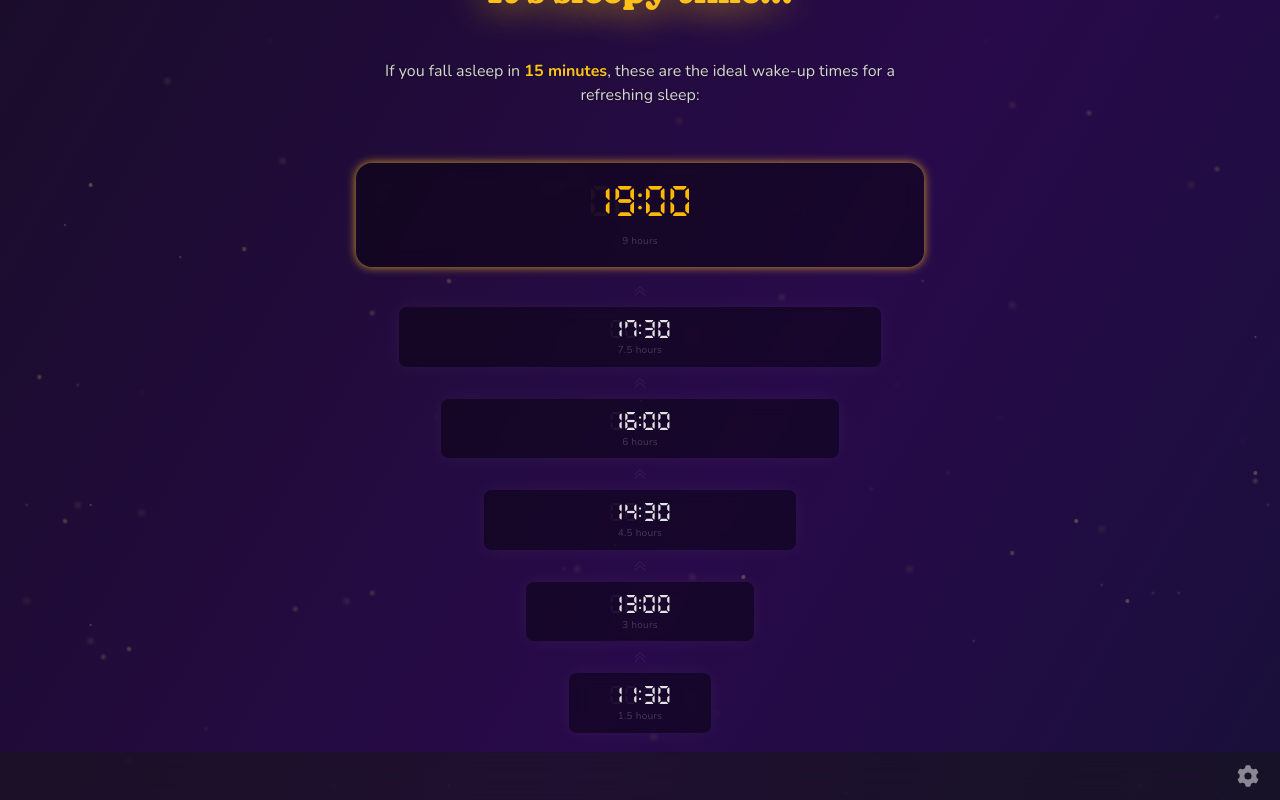
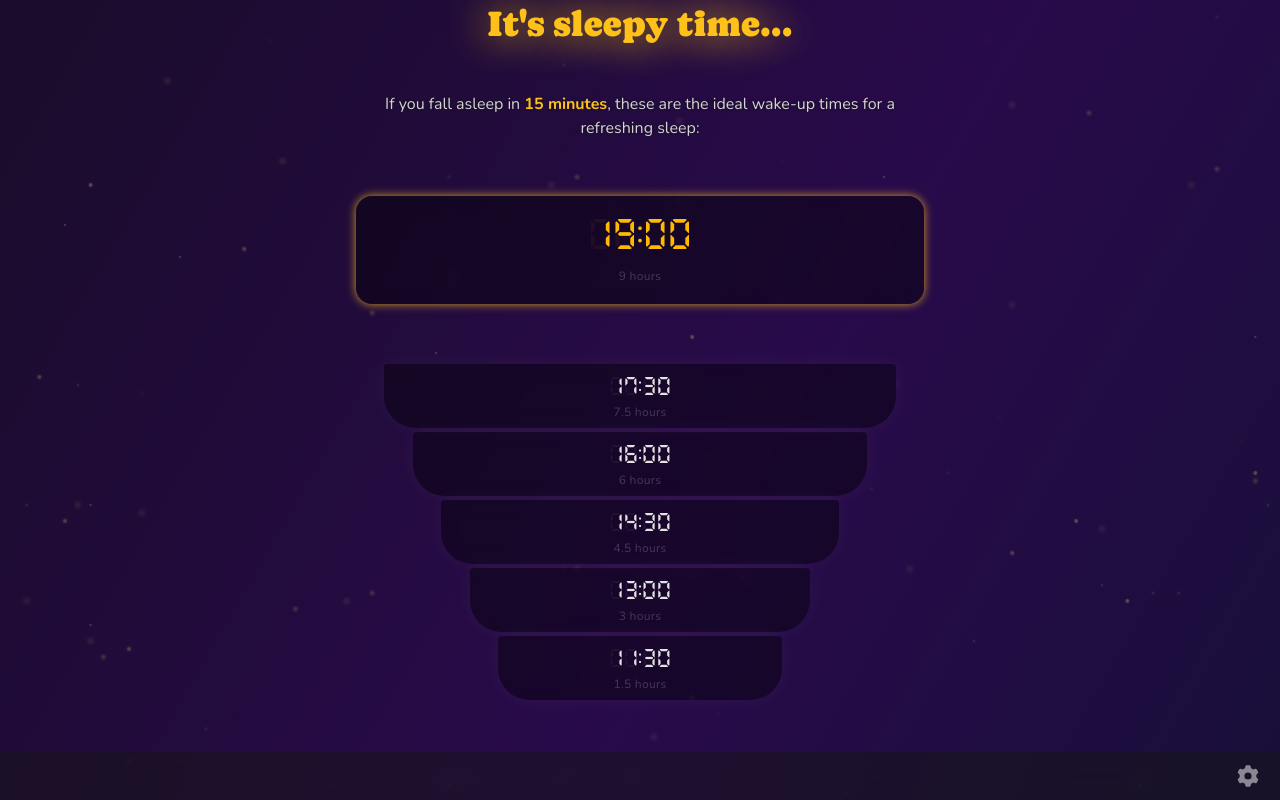
Before and after one commit to aronsantha/wakey, a React (Vite) app: page / in a window 1280 px wide. Built offline with nearby package versions, Linux system fonts and the light colour scheme.

Commit message:
Revert "show increment with arrows"
This reverts commit 16f95b3e77b4264df855e446e68cb7a904f03d65.

```diff
--- a/src/components/App.jsx
+++ b/src/components/App.jsx
@@ -70,48 +70,25 @@ function App() {
             </h2>
           </div>
 
-          <div className="mt-14 flex w-full flex-col flex-wrap items-center gap-x-4 gap-y-1">
+          <div className="flex w-full flex-col flex-wrap items-center gap-x-4 gap-y-1">
             {sleepLengthArray.map((interval, index) => {
-              const widthPercentage = 100 - index * 15;
+              const widthPercentage = 100 - index * 10;
               return (
-                <>
                 <div
                   key={index}
                   style={{ width: `${widthPercentage}%` }}
-                    className="flex min-w-fit flex-col items-center justify-center gap-x-3 rounded-lg bg-black/40 px-3 py-2 text-lg shadow-[0_0_20px_white]/5 backdrop-blur-sm first:mb-2 first:flex-col first:gap-4 first:rounded-2xl first:py-5 first:text-3xl first:text-amber-400 first:shadow-[0_0_10px_#fec119]/80"
+                  className="flex min-w-fit flex-col items-center justify-center gap-x-3 gap-y-1 rounded-t-sm rounded-b-4xl bg-black/40 px-3 py-2 text-lg shadow-[0_0_20px_white]/5 backdrop-blur-sm first:my-14 first:flex-col first:gap-4 first:rounded-2xl first:py-5 first:text-3xl first:text-amber-400 first:shadow-[0_0_10px_#fec119]/80"
                 >
                   <div className="grid h-lh">
                     <p className="font-digital col-1 row-1">
                       {formatTime(interval)}
                     </p>
-                      <p className="font-digital col-1 row-1 opacity-5">
-                        00:00
-                      </p>
+                    <p className="font-digital col-1 row-1 opacity-5">00:00</p>
                   </div>
-                    <p className="mt-auto text-[10px] tracking-wide text-white/20">
+                  <p className="mt-auto text-xs tracking-wide text-white/20">
                     {SLEEP_CYCLE_INTERVALS[index]} hours
                   </p>
                 </div>
-                  <svg
-                    xmlns="http://www.w3.org/2000/svg"
-                    fill="none"
-                    viewBox="0 0 24 24"
-                    stroke-width="1.5"
-                    stroke="currentColor"
-                    className="my-1 size-4 opacity-10 last:hidden"
-                  >
-                    <path
-                      stroke-linecap="round"
-                      stroke-linejoin="round"
-                      d="m4.5 18.75 7.5-7.5 7.5 7.5"
-                    />
-                    <path
-                      stroke-linecap="round"
-                      stroke-linejoin="round"
-                      d="m4.5 12.75 7.5-7.5 7.5 7.5"
-                    />
-                  </svg>
-                </>
               );
             })}
           </div>
```
Lines whose indentation alone changed are shown as unchanged.
